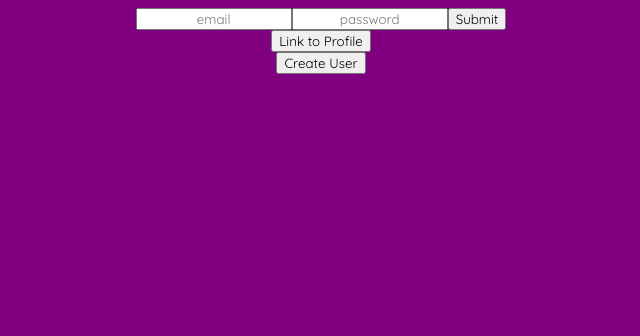
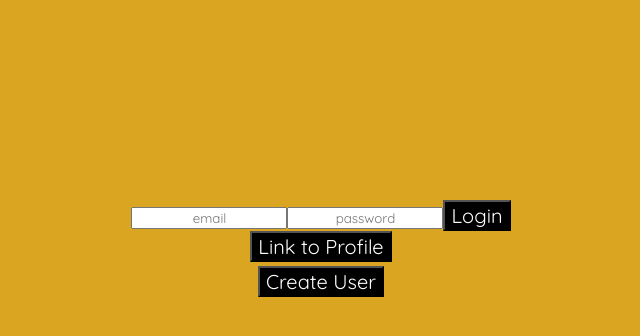
Before and after one commit to naoiri/Quiz-man, a React (Create React App) app in the folder frontend/: page /login in a window 1280 px wide. Shown: the top 336 px of the page, without its empty margins (319-959 px from the left). Built offline with nearby package versions, Linux system fonts and the light colour scheme; no server answers.

Commit message:
fix colors, align items in center, remove navbar

```diff
--- a/frontend/src/Home.js
+++ b/frontend/src/Home.js
@@ -4,9 +4,12 @@ import './Home.css'
 const Home = () => {
 
     return (
-        <div className="wrapper" style={{
-            fontSize: "30px",
-        }}>
+        <div className="wrapper" style={{fontSize: '48px',
+                                         fontWeight:900,
+                                         textTransform: 'uppercase',
+                                         fontStyle: 'italic',
+                                         fontSize: '3rem',
+                                         lineHeight: 0.8,}}>
           <div>
           Welcome to Quizman!
           </div>
--- a/frontend/src/Login.js
+++ b/frontend/src/Login.js
@@ -42,12 +42,12 @@ const Login = () => {
     }
 
     return (
-        <div>
+        <div className="wrapper">
             <form onSubmit={handleSubmit}>
                 <input type="email" name="email" placeholder="email"/>
                 <input type="password" name="password" placeholder="password"/>
 
-                <button>Submit</button>
+                <button className="button">Login</button>
                 <div>{text}</div>
                 <div>
                     {login &&
@@ -57,11 +57,11 @@ const Login = () => {
                 </div>
                 <div>
                     <Link to="/profile" >
-                        <button >Link to Profile</button></Link>
+                        <button className="button">Link to Profile</button></Link>
                 </div>
             </form>
             <Link to="/createuser">
-                <button>Create User</button>
+                <button className="button">Create User</button>
             </Link>
         </div>
     )
--- a/frontend/src/index.css
+++ b/frontend/src/index.css
@@ -1,7 +1,8 @@
 @import url('https://fonts.googleapis.com/css2?family=Quicksand:wght@300;400;500;600;700&display=swap');
 
 body{
-  background-color: purple;
+  background-color: goldenrod;
+
 }
 /* base styles */
 * {
@@ -13,10 +14,12 @@ body{
 
 .button{
   background-color: black;
-  color: white
+  color: white;
+  font-size: 20px
 }
 
 .wrapper{
   display: grid;
   margin: 200px;
+  height: 100px
 }
```
